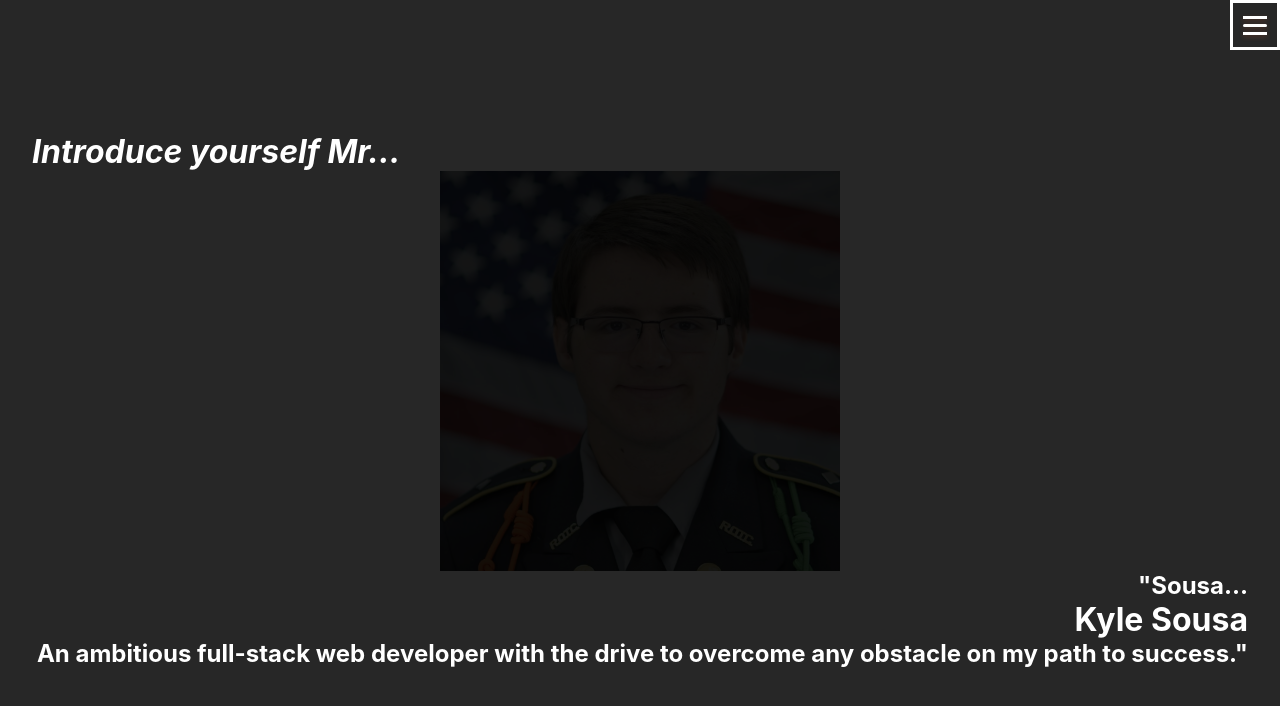
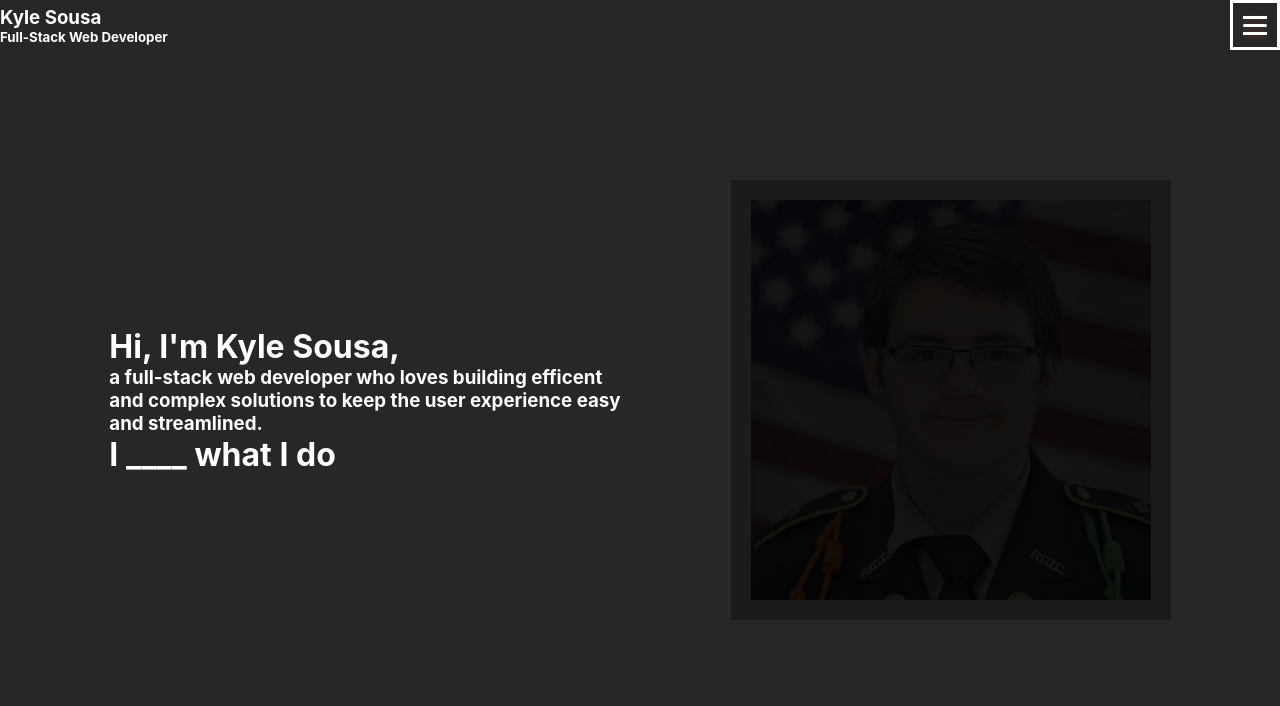
Before and after one commit to AWSMProdigy/updated-portfolio, a React (Create React App) app in the folder my-portfolio/: page / in a window 1280 px wide. Shown: the top 706 px of the page. Built offline with nearby package versions, Linux system fonts and the light colour scheme.

Commit message:
Completely refactoring the design of the website. Needs to be more professional. Keeping the encryption thing, tho

```diff
--- a/my-portfolio/src/App.css
+++ b/my-portfolio/src/App.css
@@ -16,6 +16,10 @@ body {
   overflow-y: scroll;
   height: 100vh;
   width: 100vw;
+}
+
+.nameNav{
+  z-index: 10001;
 }
 
 .mob-btn {
@@ -152,14 +156,23 @@ nav{
   height: 100vh;
   width: 100vw;
   scroll-snap-align: start;
-  display: flex;
-  justify-content: center;
-  align-items: center;
-  flex-direction: column;
+
 }
 
 .Intro{
-  color: white;
+  display: flex;
+  justify-content: space-evenly;
+  align-items: center;
+  flex-direction: row;
+}
+
+.introText{
+  width: 40%;
+  word-wrap: normal;
+}
+
+.introBox{
+  text-align: center;
 }
 
 .question{
@@ -167,6 +180,7 @@ nav{
   justify-content: start;
   width: 95%;
   font-style: italic;
+  margin: 70px 0px auto 20px;
 }
 
 .answer{
@@ -174,6 +188,7 @@ nav{
   flex-direction: column;
   align-items: flex-end;
   width: 95%;
+  margin: auto 20px 70px auto;
 }
 
 .About{
@@ -213,7 +228,6 @@ nav{
 
 .project img:hover{
   background: rgba(26, 14, 129, 0.2);
-  z-index: 10000;
 }
 
 .Projects{
@@ -222,6 +236,16 @@ nav{
 
 .Skills{
   /* background-color: green; */
+}
+
+.skillList{
+  list-style: none;
+}
+
+.skillList > li {
+  display: inline-block;
+  background: blue;
+  margin: 5px;
 }
 
 .Contact{
@@ -234,6 +258,7 @@ nav{
   width: 400px;
   height: 400px;
   cursor: none;
+  border: solid 20px rgb(27, 27, 27);
 }
 
 .headshot, .mouse {
--- a/my-portfolio/src/App.js
+++ b/my-portfolio/src/App.js
@@ -97,6 +97,13 @@ function App() {
     }, 10);
   }
 
+  const pageDecrypt = (e) => {
+    let items = [e.target];
+    console.log(e.target.getAttribute("word-data"));
+    let originalValue = [e.target.getAttribute("word-data")[Math.floor(Math.random() * (1-0+1) + 0)]]
+    decryptWord(items, originalValue);
+  }
+
   const showmenu = () =>{
     const mobBtn = document.querySelector('.mob-btn');
     let menuItem = document.querySelector('.nav-links');
@@ -121,7 +128,12 @@ function App() {
   return (
     <div className="App">
       <nav>
-        <div className="left"></div>
+        <div className="left">
+          <div className='nameNav'>
+            <h3>Kyle Sousa</h3>
+            <h5>Full-Stack Web Developer</h5>
+          </div>
+        </div>
         <div className="name">
         </div>
         <div className="right">
@@ -146,17 +158,17 @@ function App() {
       </div>
       <div className='pages' id="pageContainer">
       <div className="Page Intro" id="Intro">
-          <div className="question">
-            <h1>Introduce yourself Mr...</h1>
+        <div className='introText'>
+          <h1>Hi, I'm Kyle Sousa,</h1>
+          <h3>a full-stack web developer who loves building efficent and
+            complex solutions to keep the user experience easy and streamlined.</h3>
+          <h1>I <span onClick={pageDecrypt} word-data={["love", "adore"]}>____</span> what I do</h1>
         </div>
+          <div className="introBox">
             <div className='imgBox'>
               <div className="headshot"></div>
               <div className="mouse"></div>
             </div>
-          <div className='answer'>
-            <h2>"Sousa...</h2>
-            <h1>Kyle Sousa</h1>
-            <h2>An ambitious full-stack web developer with the drive to overcome any obstacle on my path to success."</h2>
           </div>
       </div>
       <div className="Page About" id="About">
@@ -164,9 +176,9 @@ function App() {
           <h1>Tell me about yourself, how did you end up here?</h1>
         </div>
         <section className='answer'>
-            <p>Years ago, when I got my first taste of coding, I was hooked. All it took was a "Hello World!", and from there, I couldn't stop. I found myself sharpening my skills and learning new things.</p>
+          <p>"Years ago, when I got my first taste of coding, I was hooked. All it took was a "Hello World!", and from there, I couldn't stop. I found myself sharpening my skills and learning new things.</p>
           <p>The satisfaction and pride from perfecting a creation, whether it be a whole website or a single function, keeps me coming back to create more and more.</p>
-            <p>I am motivated to fully commit myself to a team and a project and create something that lasts.</p>
+          <p>I am motivated to fully commit myself to a team and a project and create something that lasts."</p>
 
         </section>
       </div>
@@ -175,14 +187,29 @@ function App() {
           <h1>What allows you to accomplish your tasks with such efficiency?</h1>
         </div>
         <div className='answer'>
-            <h2>Skills that make me a nightmare for any development obstacle...</h2>
-            <ul>
+          <h2>"Skills that make me a nightmare for any development obstacle..."</h2>
+          <ul className='skillList'>
             <li>ReactJS</li>
-              <li>ReactJS</li>
-              <li>ReactJS</li>
-              <li>ReactJS</li>
-              <li>ReactJS</li>
-              <li>ReactJS</li>
+            <li>Python Django</li>
+            <li>NodeJS</li>
+            <li>ExpressJs</li>
+            <li>MongoDB</li>
+            <li>PHP</li>
+            <li>MERN</li>
+            <li>MySQL</li>
+            <li>Git</li>
+            <li>MVC</li>
+            <li>AngularJS</li>
+            <li>HandlebarsJS</li>
+            <li>HTML/CSS</li>
+            <li>GraphQL</li>
+            <li>RESTful API</li>
+            <li>Bootstrap</li>
+            <li>Data structures</li>
+            <li>Office 365</li>
+            <li>Linux shell</li>
+            <li>Javascript</li>
+            <li>Object-Oriented Programming</li>
           </ul>
         </div>
       </div>
```
Lines whose indentation alone changed are shown as unchanged.
